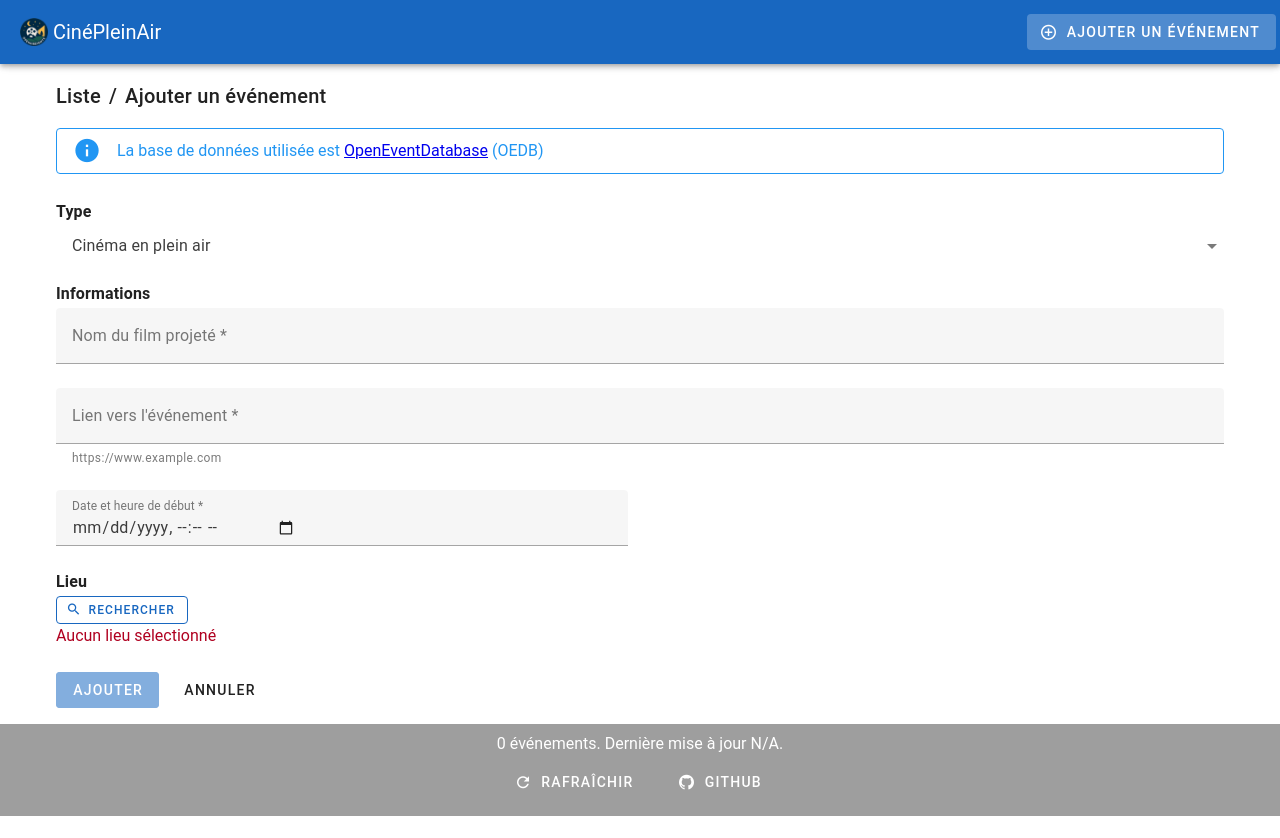
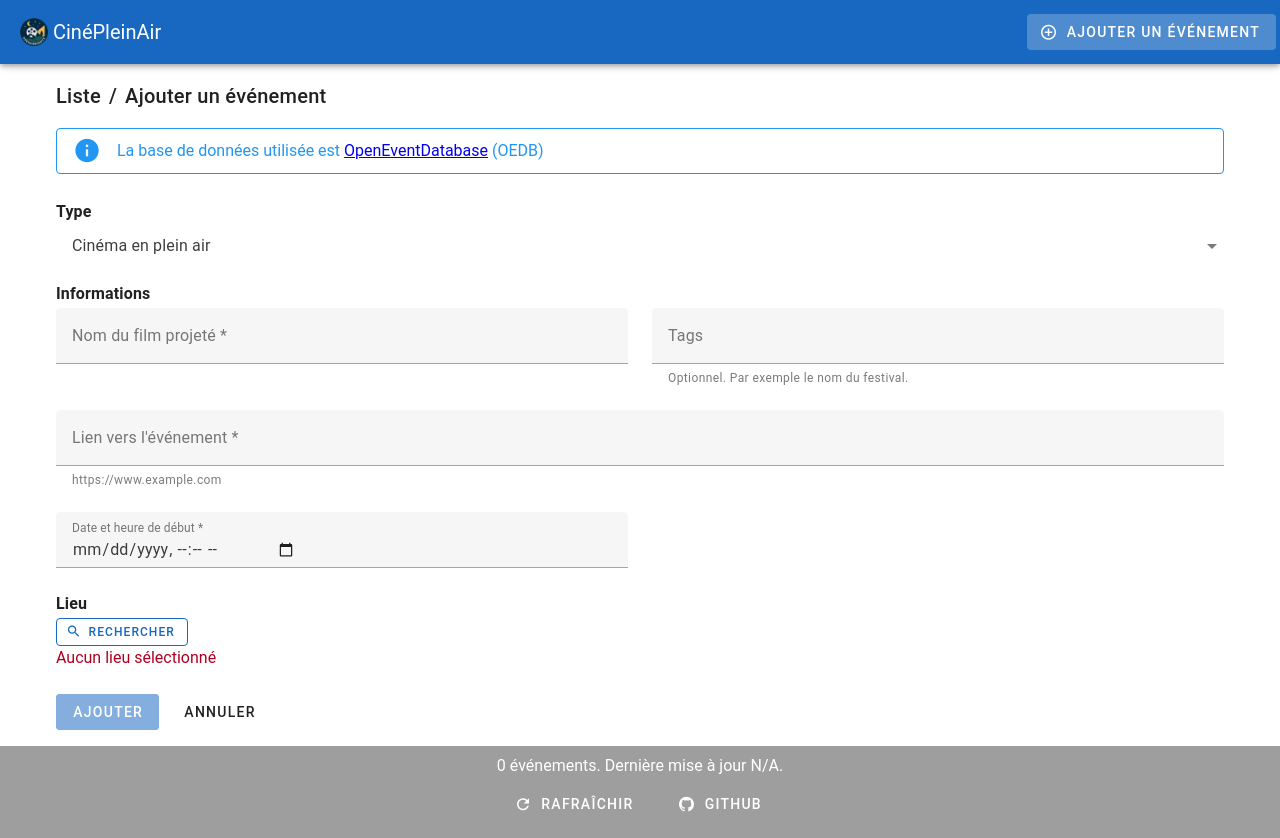
Before and after one commit to raphodn/open-air-events, a Vue app: page /events/create in a window 1280 px wide. Before the commit the page ends 816 px from the top, so only its background shows below. Built offline with nearby package versions, Linux system fonts and the light colour scheme; no server answers.

Commit message:
add tags

```diff
--- a/src/views/EventCreate.vue
+++ b/src/views/EventCreate.vue
@@ -28,7 +28,7 @@
 
     <h2 class="text-subtitle-1 font-weight-bold">Informations</h2>
     <v-row>
-      <v-col cols="12">
+      <v-col cols="12" md="6">
         <v-text-field
           v-model="eventForm.label"
           label="Nom du film projeté *"
@@ -36,6 +36,21 @@
           :rules="[rules.required]"
           required
         ></v-text-field>
+      </v-col>
+
+      <v-col cols="12" md="6">
+        <v-combobox
+          v-model="eventForm.tags"
+          :items="existingTags"
+          label="Tags"
+          multiple
+          chips
+          closable-chips
+          clearable
+          hide-details="auto"
+          hint="Optionnel. Par exemple le nom du festival."
+          persistent-hint
+        ></v-combobox>
       </v-col>
     </v-row>
 
@@ -137,6 +152,7 @@ const { events } = storeToRefs(eventsStore)
 const eventForm = ref({
   what: constants.OEDB_WHAT_LIST[0].key,  // 'culture.cinema.outdoor'
   label: '',
+  tags: [],
   url: '',
   start: '',
   // stop: '',  // will be automatically set to +2 hours
@@ -173,6 +189,24 @@ const rules = reactive({
 const eventFormFilled = computed(() => {
   const requiredFields = ['what', 'label', 'url', 'start', 'location']
   return requiredFields.every(field => !!eventForm.value[field])
+})
+
+const existingTags = computed(() => {
+  const tags = events.value.flatMap((event) => {
+    const eventTags = event?.properties?.tags
+
+    if (Array.isArray(eventTags)) {
+      return eventTags
+    }
+
+    if (typeof eventTags === 'string' && eventTags.trim()) {
+      return [eventTags]
+    }
+
+    return []
+  })
+
+  return [...new Set(tags.map((tag) => String(tag).trim()).filter(Boolean))].sort((a, b) => a.localeCompare(b))
 })
 
 const duplicateUrlEvent = computed(() => {
```
